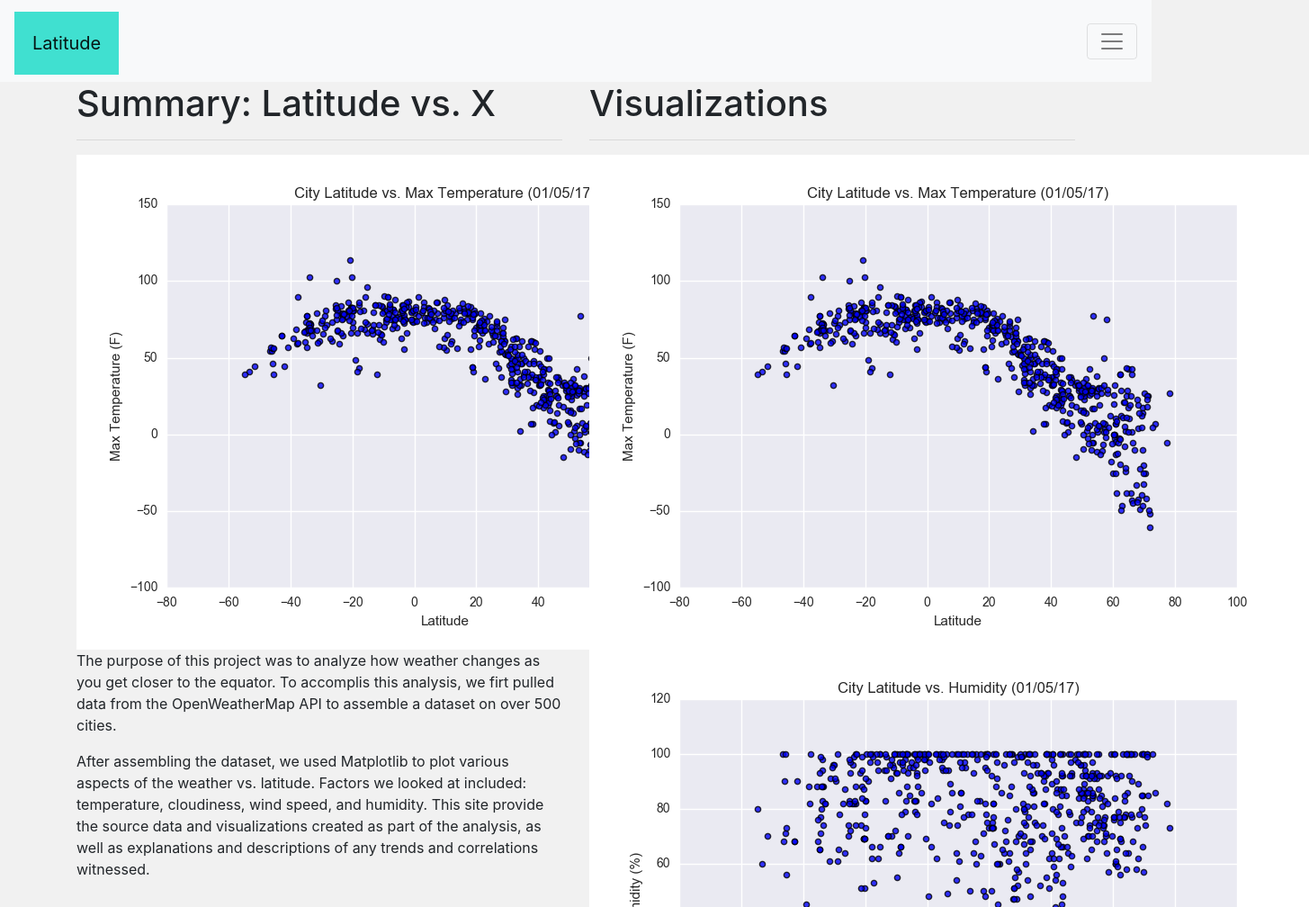
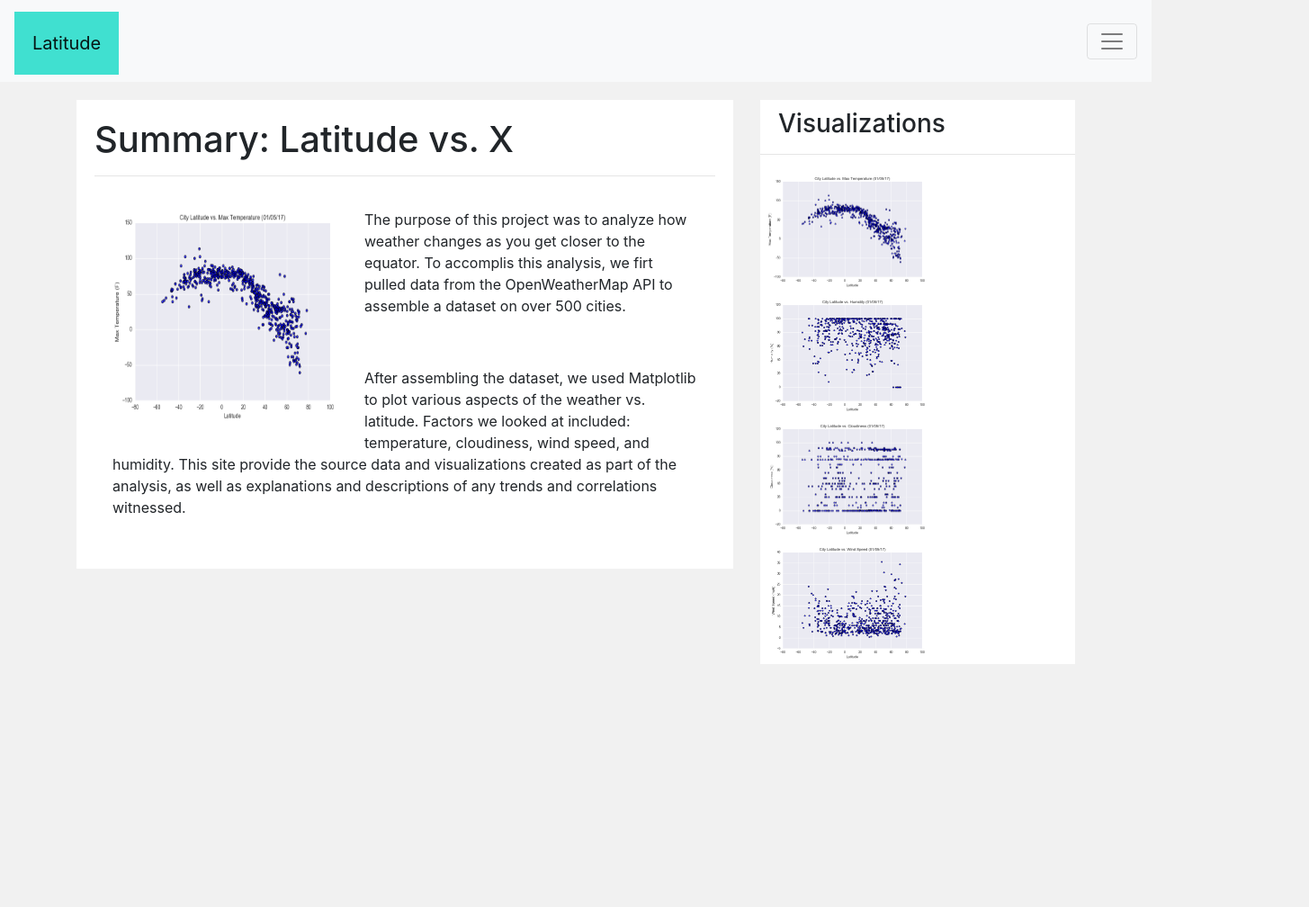
Before and after one commit to cjbeimfohr13/Web-Design-Challenge, a plain HTML site: page WebVisualizations/index.html in a window 1280 px wide. Shown: the top 1008 px of the page at 90% size, 1455 px wide, since content can reach past the window. After the commit the page ends 800 px from the top, so only its background shows below. Drawn offline with nearby package versions, Linux system fonts and the light colour scheme; files whose address does not match are found by name.

Commit message:
adding to styling

```diff
--- a/WebVisualizations/index.html
+++ b/WebVisualizations/index.html
@@ -44,20 +44,26 @@
     </div>
    <div class="index container">
       <div class="row">
-        <div class="col-md-6">
-          <h1>Summary: Latitude vs. X</h1>
-          <hr>
-          <img src="C:\Users\cjbei\Desktop\Web-Design-Challenge\WebVisualizations\Resources\assets\images\Fig1.png">
-          <p>The purpose of this project was to analyze how weather changes as you get closer to the equator. To accomplis this analysis, we firt pulled data from the OpenWeatherMap API to assemble a dataset on over 500 cities.</p>
-          <p>After assembling the dataset, we used Matplotlib to plot various aspects of the weather vs. latitude. Factors we looked at included: temperature, cloudiness, wind speed, and humidity. This site provide the source data and visualizations created as part of the analysis, as well as explanations and descriptions of any trends and correlations witnessed. </p>
+        <div class="col-md-8">
+          <div class="summary">
+            <h1>Summary: Latitude vs. X</h1>
+            <hr>
+            <img src="C:\Users\cjbei\Desktop\Web-Design-Challenge\WebVisualizations\Resources\assets\images\Fig1.png" class="img-summary-lat">
+            <p class="summary">The purpose of this project was to analyze how weather changes as you get closer to the equator. To accomplis this analysis, we firt pulled data from the OpenWeatherMap API to assemble a dataset on over 500 cities.</p>
+            <p class="summary">After assembling the dataset, we used Matplotlib to plot various aspects of the weather vs. latitude. Factors we looked at included: temperature, cloudiness, wind speed, and humidity. This site provide the source data and visualizations created as part of the analysis, as well as explanations and descriptions of any trends and correlations witnessed. </p>
+          </div>
         </div>
-        <div class="col-md-6">
-          <h1>Visualizations</h1>
-           <hr>
-        <a href="max_temperature.html"><img src="C:\Users\cjbei\Desktop\Web-Design-Challenge\WebVisualizations\Resources\assets\images\Fig1.png"> </a>
-        <a href="Humidity.html"><img src="C:\Users\cjbei\Desktop\Web-Design-Challenge\WebVisualizations\Resources\assets\images\Fig2.png"> </a>
-        <a href="Cloudiness.html"><img src="C:\Users\cjbei\Desktop\Web-Design-Challenge\WebVisualizations\Resources\assets\images\Fig3.png"> </a>
-        <a href="Wind_Speed.html"><img src="C:\Users\cjbei\Desktop\Web-Design-Challenge\WebVisualizations\Resources\assets\images\Fig4.png"> </a>
+        <div class="col-md-4">
+          <div class="visualizations">
+            <h3 class="Vis-header">Visualizations</h3>
+             <hr>
+            <div class="vis-images">
+              <a href="max_temperature.html"><img src="C:\Users\cjbei\Desktop\Web-Design-Challenge\WebVisualizations\Resources\assets\images\Fig1.png" class="vis"> </a>
+              <a href="Humidity.html"><img src="C:\Users\cjbei\Desktop\Web-Design-Challenge\WebVisualizations\Resources\assets\images\Fig2.png" class="vis"> </a>
+              <a href="Cloudiness.html"><img src="C:\Users\cjbei\Desktop\Web-Design-Challenge\WebVisualizations\Resources\assets\images\Fig3.png" class="vis"> </a>
+              <a href="Wind_Speed.html"><img src="C:\Users\cjbei\Desktop\Web-Design-Challenge\WebVisualizations\Resources\assets\images\Fig4.png"class="vis"> </a>
+            </div>
+          </div>
         </div>
       </div>
    </div>
--- a/WebVisualizations/style.css
+++ b/WebVisualizations/style.css
@@ -9,10 +9,34 @@ body{
     margin-top:5px;
     background: turquoise;
 }
+.row{
+    margin-top: 20px;
+}
 .desc{
     padding: 15px;
     text-align:center;
 }
+.summary{
+    padding: 20px;
+    background: white;
+}
+.img-summary-lat{
+     padding: 10px;
+    width: 300px;
+    height: 275px;
+    float: left;
+}
+h3{
+    padding-top: 10px;
+    text-align: left;
+    padding-left: 20px;
+}
+.visualizations{
+    background: white;
+}
+.vis{
+    width: 200px;
+}
 .gridbox{
     width:
 }
```
